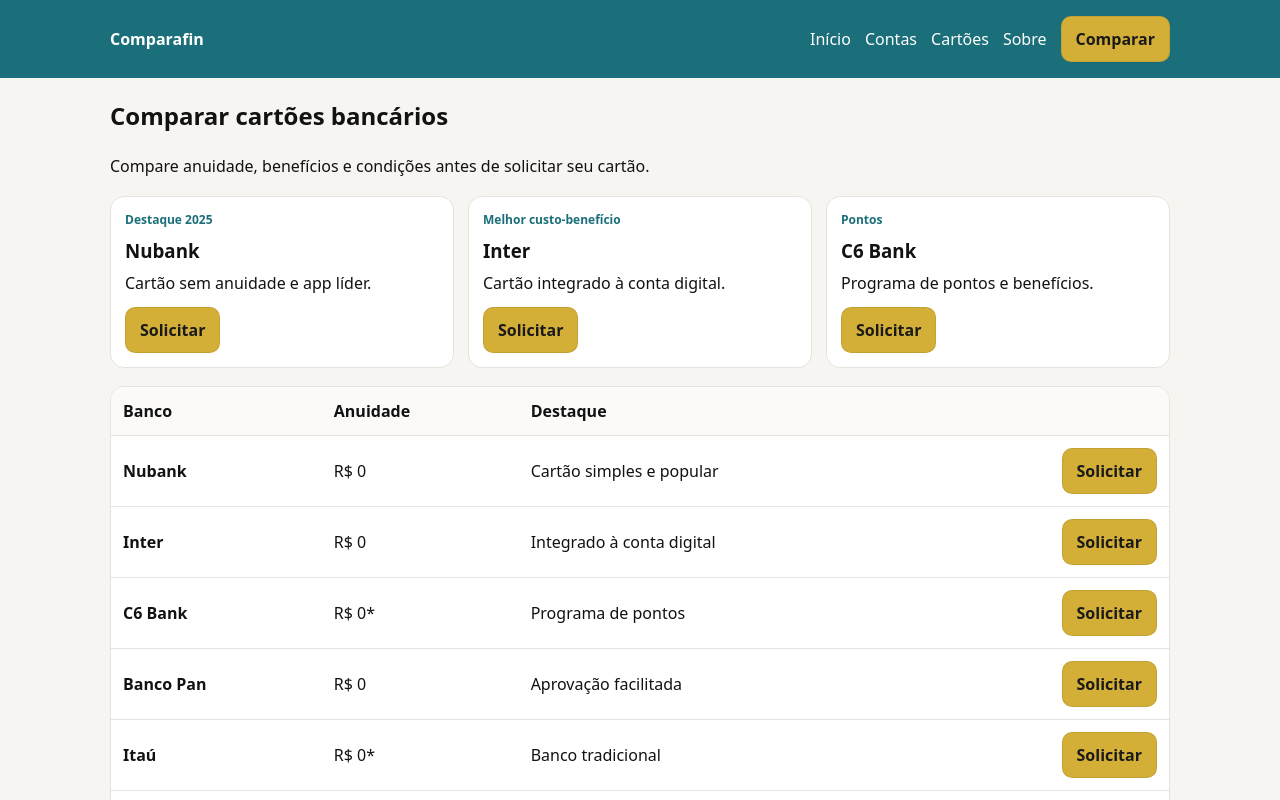
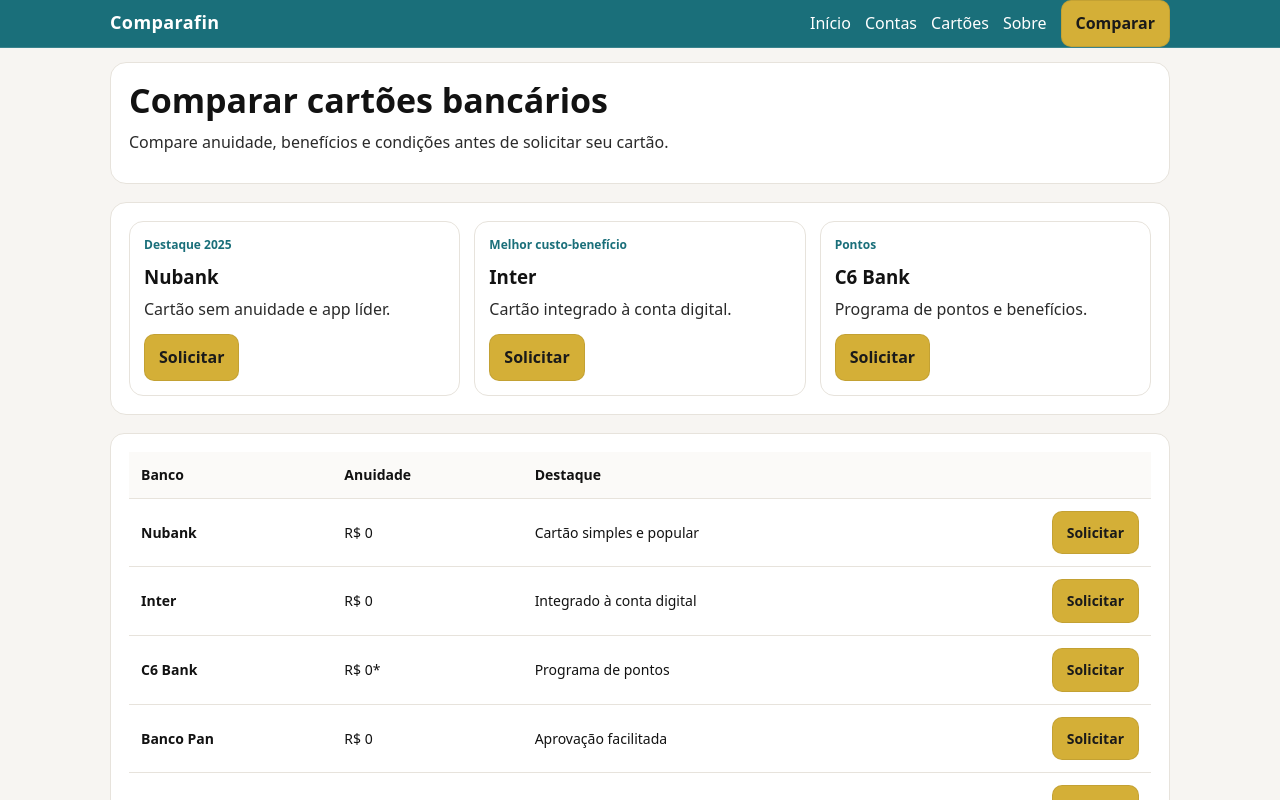
Before and after one commit to caroriedi7-dev/comparafin, a Next.js app: page /cartoes in a window 1280 px wide. Shown: the top 800 px of the page. Built offline with nearby package versions, Linux system fonts and the light colour scheme.

Commit message:
Update globals.css

```diff
--- a/styles/globals.css
+++ b/styles/globals.css
@@ -8,26 +8,45 @@
 }
 
 *{box-sizing:border-box}
+html,body{height:100%}
 body{
   margin:0;
   font-family: ui-sans-serif, system-ui, -apple-system, Segoe UI, Roboto, Arial, sans-serif;
   background:var(--bg);
   color:var(--text);
-  line-height:1.5;
+  line-height:1.55;
 }
 
 a{color:inherit; text-decoration:none}
-.container{max-width:1100px; margin:0 auto; padding:0 20px}
+a:hover{text-decoration:underline}
+
+.container{
+  max-width:1100px;
+  margin:0 auto;
+  padding:0 20px;
+}
 
 header{
   background:var(--petrol);
   color:#fff;
+  border-bottom:1px solid rgba(255,255,255,.14);
+}
+
+.nav{
+  display:flex;
+  align-items:center;
+  justify-content:space-between;
+  gap:16px;
   padding:16px 0;
 }
 
-.brand{font-weight:900}
+.brand{
+  font-weight:900;
+  letter-spacing:.4px;
+  font-size:18px;
+}
 
-main{padding:32px 0}
+main{padding:28px 0}
 
 .btn{
   display:inline-block;
@@ -37,4 +56,38 @@
   border-radius:10px;
   font-weight:900;
   border:1px solid rgba(0,0,0,.08);
+  text-decoration:none;
 }
+.btn:hover{filter:brightness(.98); text-decoration:none}
+
+section{
+  background:var(--card);
+  border:1px solid var(--border);
+  border-radius:16px;
+  padding:18px;
+  margin:14px 0;
+}
+
+h1{margin:0 0 10px; font-size:34px; line-height:1.15}
+h2{margin:0 0 10px; font-size:22px}
+p{margin:0 0 10px; color:#2a2a2a}
+
+ul{margin:10px 0 0 18px}
+li{margin:6px 0}
+
+table{width:100%; border-collapse:collapse}
+th,td{
+  border-bottom:1px solid var(--border);
+  padding:12px;
+  text-align:left;
+  font-size:14px;
+}
+th{
+  background:#fbfaf8;
+  font-weight:900;
+}
+
+@media (max-width: 900px){
+  h1{font-size:28px}
+  .nav{flex-direction:column; align-items:flex-start}
+}
```
